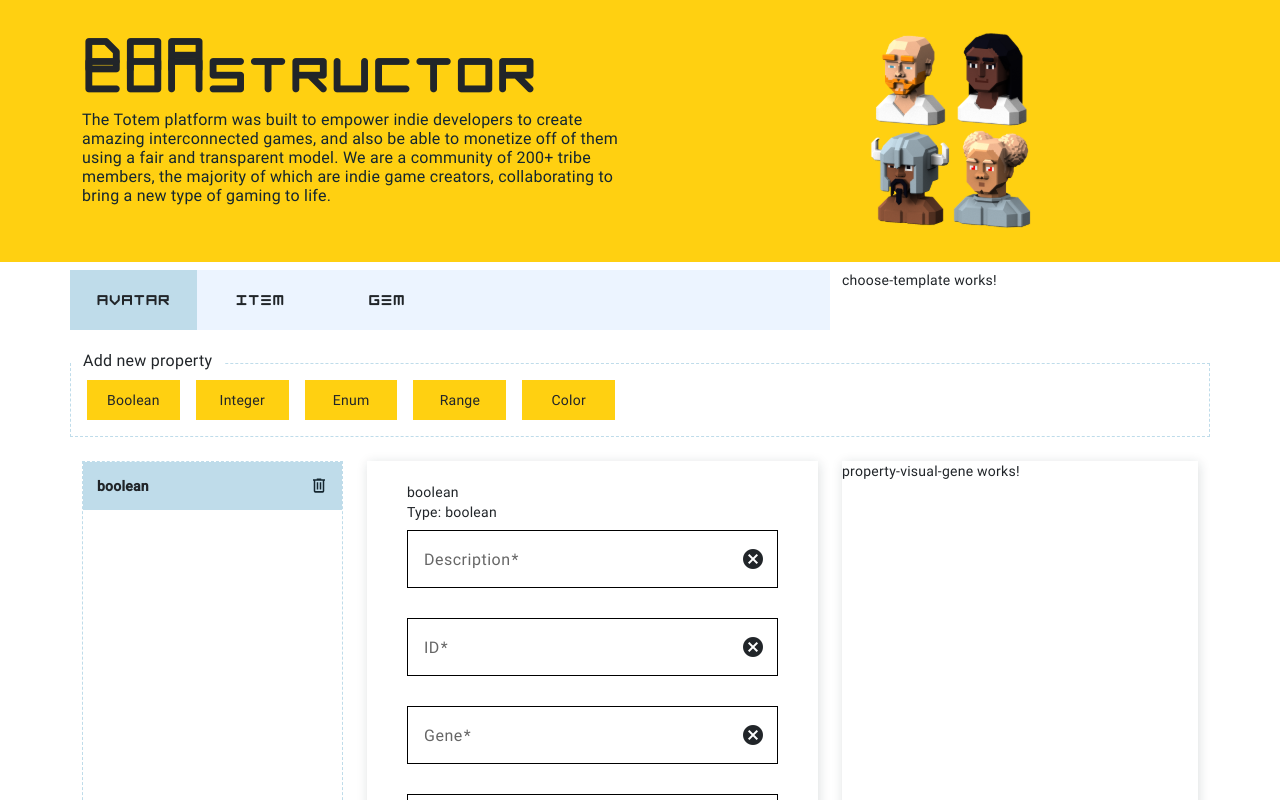
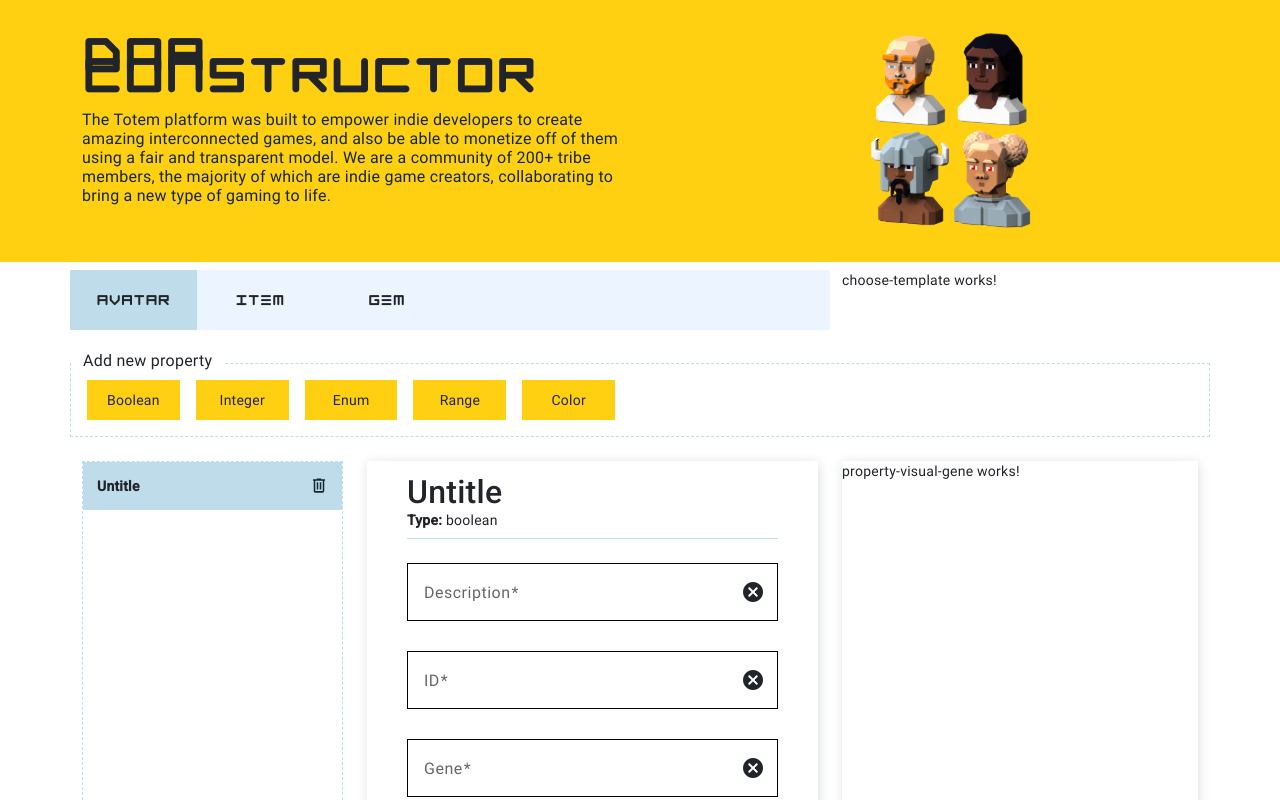
Before and after one commit to Totem-gdn/totem-dna-constructor, an Angular app: page / in a window 1280 px wide. Both pictures are taken after a click on the element "Boolean". Shown: the top 800 px of the page. Built offline with nearby package versions, Linux system fonts and the light colour scheme.

Commit message:
make form

```diff
--- a/src/app/modules/main/components/main/main-page.component.html
+++ b/src/app/modules/main/components/main/main-page.component.html
@@ -19,7 +19,10 @@
             ></app-property-list>
         </div>
         <div class="col-md-5">
-            <app-property-form [property]="selectedProperty"></app-property-form>
+            <app-property-form
+                [property]="selectedProperty"
+                (updatePropertyInJson)="updatePropertyInJson($event)"
+            ></app-property-form>
         </div>
         <div class="col-md-4">
             <app-property-visual-gene></app-property-visual-gene>
--- a/src/app/modules/main/components/main/main-page.component.ts
+++ b/src/app/modules/main/components/main/main-page.component.ts
@@ -1,6 +1,6 @@
 import { Component, OnInit } from '@angular/core';
 import { PROPERTIES_LOWERCASE } from '../../enums/properties.enum';
-import { PropertyModel } from '../../models/property.model';
+import { PropertyModel, PropertyUpdateModel } from '../../models/property.model';
 import { DataService } from '../../services/data.service';
 
 @Component({
@@ -20,6 +20,12 @@
 
   selectTypeAssetEvent(event: string): void {
     console.log('Select type asset', event);
+
+  }
+
+  updatePropertyInJson(property: PropertyUpdateModel): void {
+    console.log('property', property);
+    console.log('propertyList', this.propertyList);
 
   }
 
@@ -46,7 +52,7 @@
     this.propertyList.forEach((elem: PropertyModel) => {
       elem.active = false;
     })
-    const objectTemp = {
+    const objectTemp: PropertyModel = {
       ...this.dataService.defaultTypesObject[type],
       active: true,
     };
--- a/src/app/modules/main/components/property-form/property-form.component.html
+++ b/src/app/modules/main/components/property-form/property-form.component.html
@@ -3,15 +3,16 @@
         <form [formGroup]="propertyForm">
             <div class="row">
                 <div class="col-md title">
-                    {{property.description}}
-                </div>
-            </div>
-            <div class="row">
-                <div class="col-md title">
-                    Type: {{property.type}}
+                    {{property.description ? property.description : 'Untitle'}}
                 </div>
             </div>
             <div class="row mt-2">
+                <div class="col-md">
+                    <strong>Type:</strong> {{property.type}}
+                </div>
+            </div>
+            <div class="separator mt-2"></div>
+            <div class="row mt-4">
                 <mat-form-field class="w-full">
                     <mat-label>Description</mat-label>
                     <input matInput type="text" formControlName="description">
@@ -22,10 +23,11 @@
                 </mat-form-field>
 
             </div>
-            <div class="row  mt-2">
+            <div class="row mt-2">
                 <mat-form-field class="w-full">
                     <mat-label>ID</mat-label>
                     <input matInput type="text" formControlName="id">
+                    <mat-error *ngIf="propertyForm.get('id')!.hasError('required')">Field required</mat-error>
                     <button matSuffix mat-icon-button aria-label="Clear">
                         <mat-icon>cancel</mat-icon>
                     </button>
@@ -35,6 +37,7 @@
                 <mat-form-field class="w-full">
                     <mat-label>Gene</mat-label>
                     <input matInput type="text" formControlName="gene">
+                    <mat-error *ngIf="propertyForm.get('gene')!.hasError('required')">Field required</mat-error>
                     <button matSuffix mat-icon-button aria-label="Clear">
                         <mat-icon>cancel</mat-icon>
                     </button>
@@ -44,6 +47,7 @@
                 <mat-form-field class="w-full">
                     <mat-label>Offset</mat-label>
                     <input matInput type="text" formControlName="offset">
+                    <mat-error *ngIf="propertyForm.get('offset')!.hasError('required')">Field required</mat-error>
                     <button matSuffix mat-icon-button aria-label="Clear">
                         <mat-icon>cancel</mat-icon>
                     </button>
@@ -53,13 +57,14 @@
                 <mat-form-field class="w-full">
                     <mat-label>Lenght</mat-label>
                     <input matInput type="text" formControlName="lenght">
+                    <mat-error *ngIf="propertyForm.get('lenght')!.hasError('required')">Field required</mat-error>
                     <button matSuffix mat-icon-button aria-label="Clear">
                         <mat-icon>cancel</mat-icon>
                     </button>
                 </mat-form-field>
             </div>
             <div class="confirm_btn_row">
-                <button type="button" class="btn btn-warning" (click)="onConfirm()">Confirm</button>
+                <button type="button" [disabled]="!this.propertyForm.valid" class="btn btn-warning" (click)="onConfirm()">Confirm</button>
             </div>
         </form>
     </ng-container>
--- a/src/app/modules/main/components/property-form/property-form.component.scss
+++ b/src/app/modules/main/components/property-form/property-form.component.scss
@@ -5,6 +5,14 @@
     box-shadow: 1px 2px 11px rgba(20, 38, 48, 0.15);
     position: relative;
     padding: 21px 40px;
+    .title{
+        font-size: 32px;
+        font-weight: 500;
+    }
+    .separator{
+        width: 100%;
+        border-top: 1px solid $grey;
+    }
     .empty_form_placeholder{
         width: 100%;
         position: absolute;
--- a/src/app/modules/main/components/property-form/property-form.component.ts
+++ b/src/app/modules/main/components/property-form/property-form.component.ts
@@ -1,6 +1,6 @@
-import { Component, Input, OnInit, SimpleChanges } from '@angular/core';
+import { Component, EventEmitter, Input, OnInit, Output, SimpleChanges } from '@angular/core';
 import { UntypedFormBuilder, UntypedFormGroup, Validators } from '@angular/forms';
-import { PropertyModel } from '../../models/property.model';
+import { PropertyModel, PropertyUpdateModel } from '../../models/property.model';
 
 @Component({
   selector: 'app-property-form',
@@ -9,7 +9,9 @@
 })
 export class PropertyFormComponent implements OnInit {
   @Input() property?: PropertyModel;
+  @Output() updatePropertyInJson: EventEmitter<PropertyUpdateModel> = new EventEmitter()
   propertyForm!: UntypedFormGroup;
+  propertyIndex!: number;
   constructor(
     private fb: UntypedFormBuilder,
   ) { }
@@ -19,15 +21,12 @@
   }
 
   ngOnChanges(changes: SimpleChanges): void {
-    console.log('changes', changes);
-
-    //Called before any other lifecycle hook. Use it to inject dependencies, but avoid any serious work here.
-    //Add '${implements OnChanges}' to the class.
-
+    // this.resetForm(this.propertyForm)
   }
 
   onConfirm(): void {
-
+    this.updatePropertyInJson.emit(this.propertyForm.value);
+    this.resetForm(this.propertyForm);
   }
 
   reactiveForm(): void {
@@ -40,5 +39,14 @@
     })
   }
 
+  resetForm(form: UntypedFormGroup): void {
+    if (form) {
+      form.reset();
+      Object.keys(form.controls).forEach(key => {
+        form.controls[key].setErrors(null)
+      });
+    }
+  }
+
 
 }
--- a/src/app/modules/main/components/property-list/property-list.component.html
+++ b/src/app/modules/main/components/property-list/property-list.component.html
@@ -4,7 +4,7 @@
         (click)="$event.stopPropagation(); onSelect(i);"
         >
         <div class="col-md-10">
-            {{item.description}}
+            {{item.description ? item.description : 'Untitle'}}
         </div>
         <div class="col-md-2 deleteBtn" (click)="$event.stopPropagation(); ondelete(item, i)">
             <img src="assets/images/svg/delete.svg" alt="">
--- a/src/app/modules/main/components/property-list/property-list.component.ts
+++ b/src/app/modules/main/components/property-list/property-list.component.ts
@@ -9,7 +9,7 @@
 export class PropertyListComponent implements OnInit {
   @Input() propertyList?: PropertyModel[];
   @Output() onDeleteProperty: EventEmitter<{ item: PropertyModel, index: number }> = new EventEmitter()
-  @Output() onSelectProperty: EventEmitter<number> = new EventEmitter()
+  @Output() onSelectProperty: EventEmitter<number> = new EventEmitter();
 
   constructor() { }
 
--- a/src/app/modules/main/models/property.model.ts
+++ b/src/app/modules/main/models/property.model.ts
@@ -7,3 +7,8 @@
     length?: number,
     active?: boolean,
 }
+
+export interface PropertyUpdateModel {
+    item: PropertyModel;
+    index?: number;
+}
--- a/src/app/modules/main/services/data.service.ts
+++ b/src/app/modules/main/services/data.service.ts
@@ -6,11 +6,11 @@
 })
 export class DataService {
   defaultTypesObject = {
-    boolean: { description: "boolean", id: "", type: PROPERTIES_LOWERCASE.BOOLEAN, gene: 0, start: 0, length: 0, active: false },
-    integer: { description: "integer", id: "", type: PROPERTIES_LOWERCASE.INTEGER, gene: 0, start: 0, length: 0, active: false },
-    color: { description: "color", id: "", type: PROPERTIES_LOWERCASE.COLOR, gene: 0, start: 0, length: 0, active: false },
-    range: { description: "range", id: "", type: PROPERTIES_LOWERCASE.RANGE, gene: 0, start: 0, length: 0, active: false, values: [{ min: 0, max: 0, keyName: '' }] },
-    enum: { description: "enum", id: "", type: PROPERTIES_LOWERCASE.ENUM, gene: 0, start: 0, length: 0, active: false, values: [{ value: 0, keyName: '' }] },
+    boolean: { description: "", id: "", type: PROPERTIES_LOWERCASE.BOOLEAN, gene: 0, start: 0, length: 0, active: false },
+    integer: { description: "", id: "", type: PROPERTIES_LOWERCASE.INTEGER, gene: 0, start: 0, length: 0, active: false },
+    color: { description: "", id: "", type: PROPERTIES_LOWERCASE.COLOR, gene: 0, start: 0, length: 0, active: false },
+    range: { description: "", id: "", type: PROPERTIES_LOWERCASE.RANGE, gene: 0, start: 0, length: 0, active: false, values: [{ min: 0, max: 0, keyName: '' }] },
+    enum: { description: "", id: "", type: PROPERTIES_LOWERCASE.ENUM, gene: 0, start: 0, length: 0, active: false, values: [{ value: 0, keyName: '' }] },
   }
 
   constructor() { }
```
